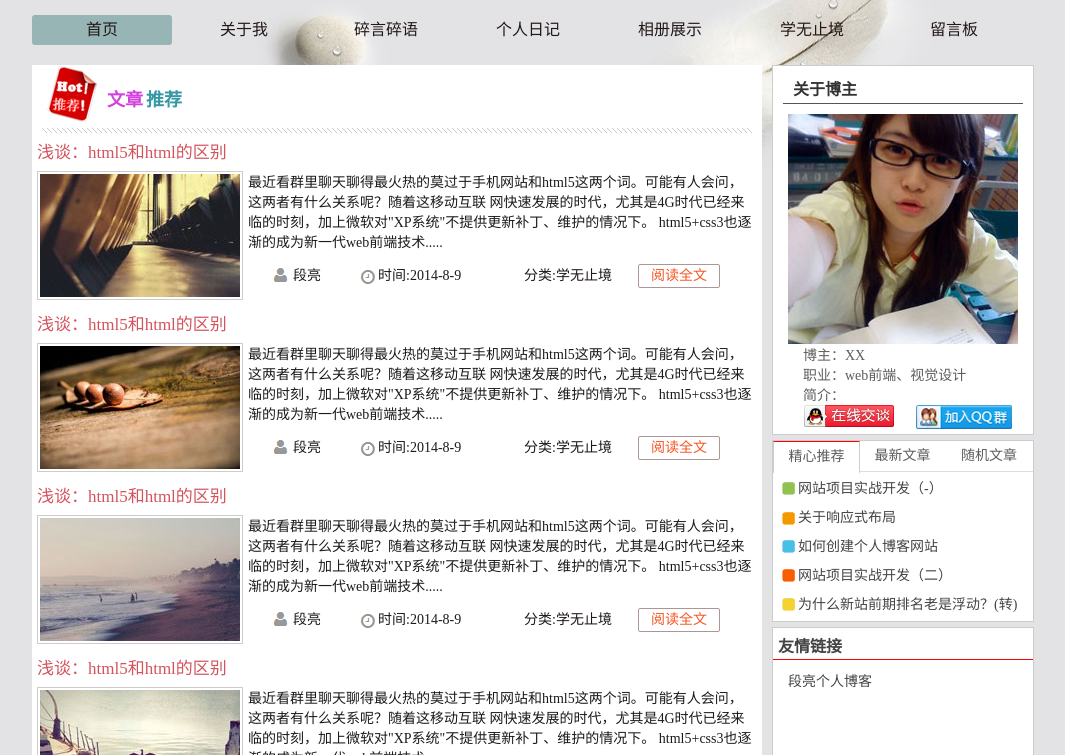
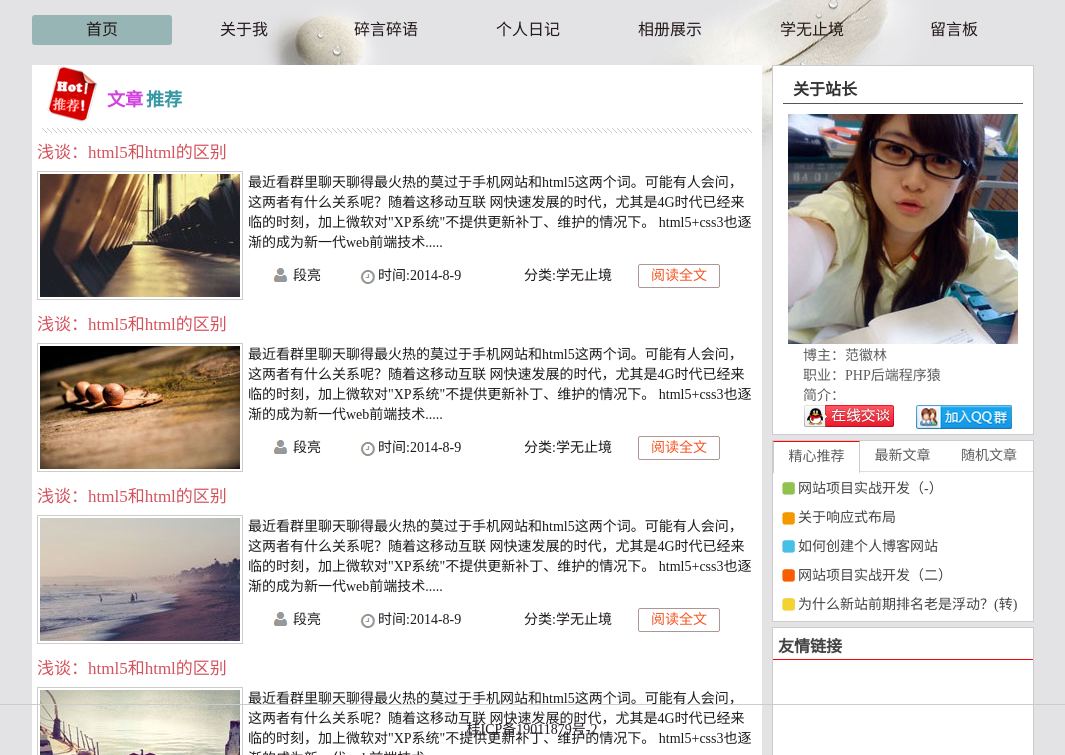
Before and after one commit to fanhuil/web, a plain HTML site: page index.html in a window 1280 px wide. Shown: the part 45-800 px from the top of the page, without its empty margins (108-1173 px from the left). Drawn offline with Linux system fonts and the light colour scheme.

Commit message:
no message

```diff
--- a/css/index.css
+++ b/css/index.css
@@ -416,9 +416,13 @@ img {
 /*right end*/
 /*content end*/
 #footer {
-	width: 1000px;
+	position: fixed;
+	margin-top: 20px;
+	bottom: 0;
+	left: 0;
+	width: 100%;
 	height: 50px;
-	margin: 10px auto;
+	/* margin: 10px auto; */
 	border-top: 1px solid #ccc;
 }
 
--- a/index.html
+++ b/index.html
@@ -61,8 +61,7 @@
 									html5+css3也逐渐的成为新一代web前端技术.....</p>
 								<p class="dd_text_2">
 									<span class="left author">段亮</span><span class="left sj">时间:2014-8-9</span>
-									<span class="left fl">分类:<a href="#" title="学无止境">学无止境</a></span><span
-										class="left yd"><a href="#" title="阅读全文">阅读全文</a>
+									<span class="left fl">分类:<a href="#" title="学无止境">学无止境</a></span><span class="left yd"><a href="#" title="阅读全文">阅读全文</a>
 									</span>
 									<div class="clear"></div>
 								</p>
@@ -82,8 +81,7 @@
 									html5+css3也逐渐的成为新一代web前端技术.....</p>
 								<p class="dd_text_2">
 									<span class="left author">段亮</span><span class="left sj">时间:2014-8-9</span>
-									<span class="left fl">分类:<a href="#" title="学无止境">学无止境</a></span><span
-										class="left yd"><a href="#" title="阅读全文">阅读全文</a>
+									<span class="left fl">分类:<a href="#" title="学无止境">学无止境</a></span><span class="left yd"><a href="#" title="阅读全文">阅读全文</a>
 									</span>
 									<div class="clear"></div>
 								</p>
@@ -103,8 +101,7 @@
 									html5+css3也逐渐的成为新一代web前端技术.....</p>
 								<p class="dd_text_2">
 									<span class="left author">段亮</span><span class="left sj">时间:2014-8-9</span>
-									<span class="left fl">分类:<a href="#" title="学无止境">学无止境</a></span><span
-										class="left yd"><a href="#" title="阅读全文">阅读全文</a>
+									<span class="left fl">分类:<a href="#" title="学无止境">学无止境</a></span><span class="left yd"><a href="#" title="阅读全文">阅读全文</a>
 									</span>
 									<div class="clear"></div>
 								</p>
@@ -124,8 +121,7 @@
 									html5+css3也逐渐的成为新一代web前端技术.....</p>
 								<p class="dd_text_2">
 									<span class="left author">段亮</span><span class="left sj">时间:2014-8-9</span>
-									<span class="left fl">分类:<a href="#" title="学无止境">学无止境</a></span><span
-										class="left yd"><a href="#" title="阅读全文">阅读全文</a>
+									<span class="left fl">分类:<a href="#" title="学无止境">学无止境</a></span><span class="left yd"><a href="#" title="阅读全文">阅读全文</a>
 									</span>
 									<div class="clear"></div>
 								</p>
@@ -145,8 +141,7 @@
 									html5+css3也逐渐的成为新一代web前端技术.....</p>
 								<p class="dd_text_2">
 									<span class="left author">段亮</span><span class="left sj">时间:2014-8-9</span>
-									<span class="left fl">分类:<a href="#" title="学无止境">学无止境</a></span><span
-										class="left yd"><a href="#" title="阅读全文">阅读全文</a>
+									<span class="left fl">分类:<a href="#" title="学无止境">学无止境</a></span><span class="left yd"><a href="#" title="阅读全文">阅读全文</a>
 									</span>
 									<div class="clear"></div>
 								</p>
@@ -155,22 +150,19 @@
 						</dl>
 					</div>
 					<!--wz end-->
-
-
 				</div>
 			</div>
 			<!--left end-->
 			<!--right-->
 			<div class="right" id="c_right">
 				<div class="s_about">
-					<h2>关于博主</h2>
+					<h2>关于站长</h2>
 					<img src="images/my.jpg" width="230" height="230" alt="博主" />
-					<p>博主：XX</p>
-					<p>职业：web前端、视觉设计</p>
+					<p>博主：范徽林</p>
+					<p>职业：PHP后端程序猿</p>
 					<p>简介：</p>
 					<p>
-						<a href="#" title="联系博主"><span class="left b_1"></span></a><a href="#" title="加入QQ群，一起学习！"><span
-								class="left b_2"></span></a>
+						<a href="#" title="联系博主"><span class="left b_1"></span></a><a href="#" title="加入QQ群，一起学习！"><span class="left b_2"></span></a>
 						<div class="clear"></div>
 					</p>
 				</div>
@@ -212,7 +204,7 @@
 				<!--end-->
 				<div class="link">
 					<h2>友情链接</h2>
-					<p><a href="http://www.duanliang920.com">段亮个人博客</a></p>
+					<!-- <p><a href="http://www.duanliang920.com">段亮个人博客</a></p> -->
 				</div>
 			</div>
 			<!--right end-->
@@ -221,9 +213,12 @@
 		<!--content end-->
 
 		<!--footer start-->
+		<div>
 			<div id="footer">
 				<p>桂ICP备19011879号-2</p>
 			</div>
+		</div>
+
 		<!--footer end-->
 
 		<script type="text/javascript">
```
Lines whose indentation alone changed are shown as unchanged.
